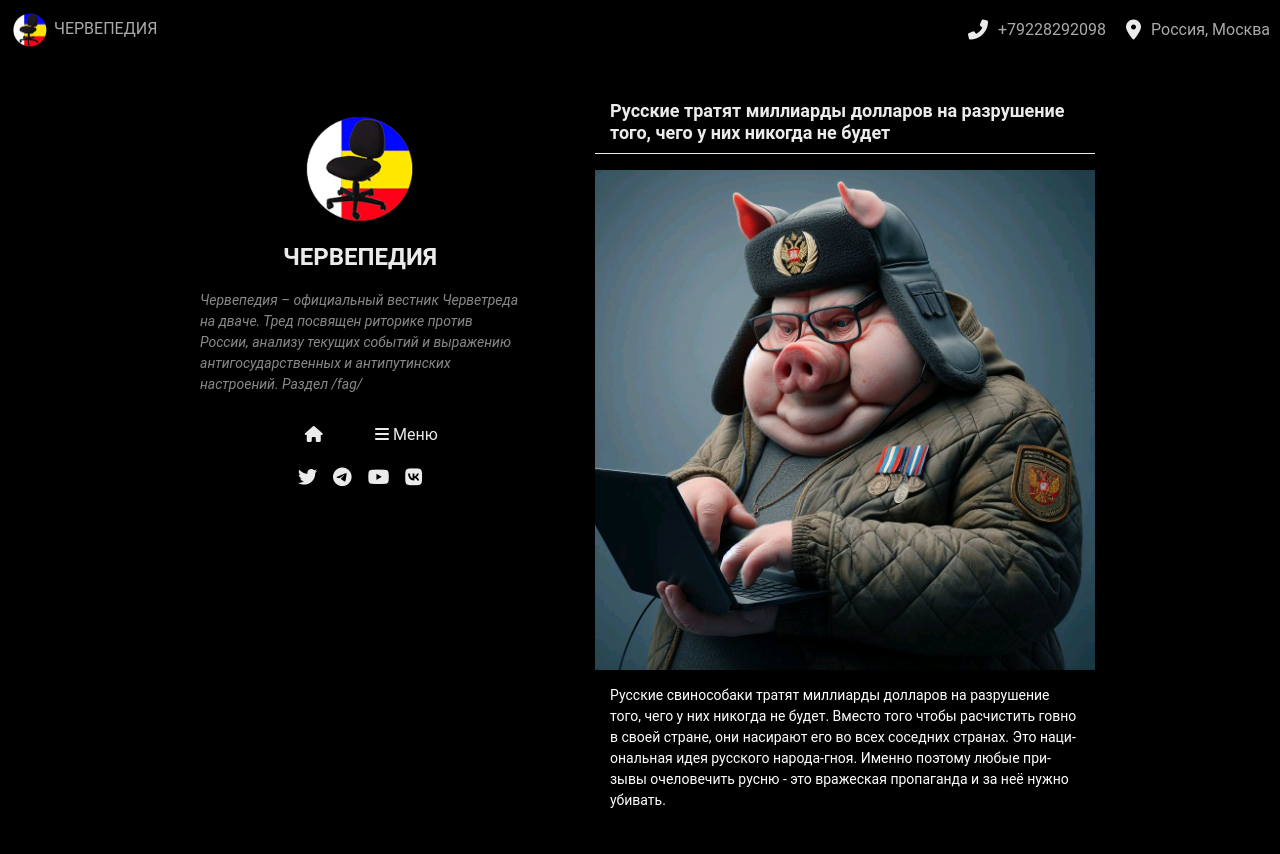
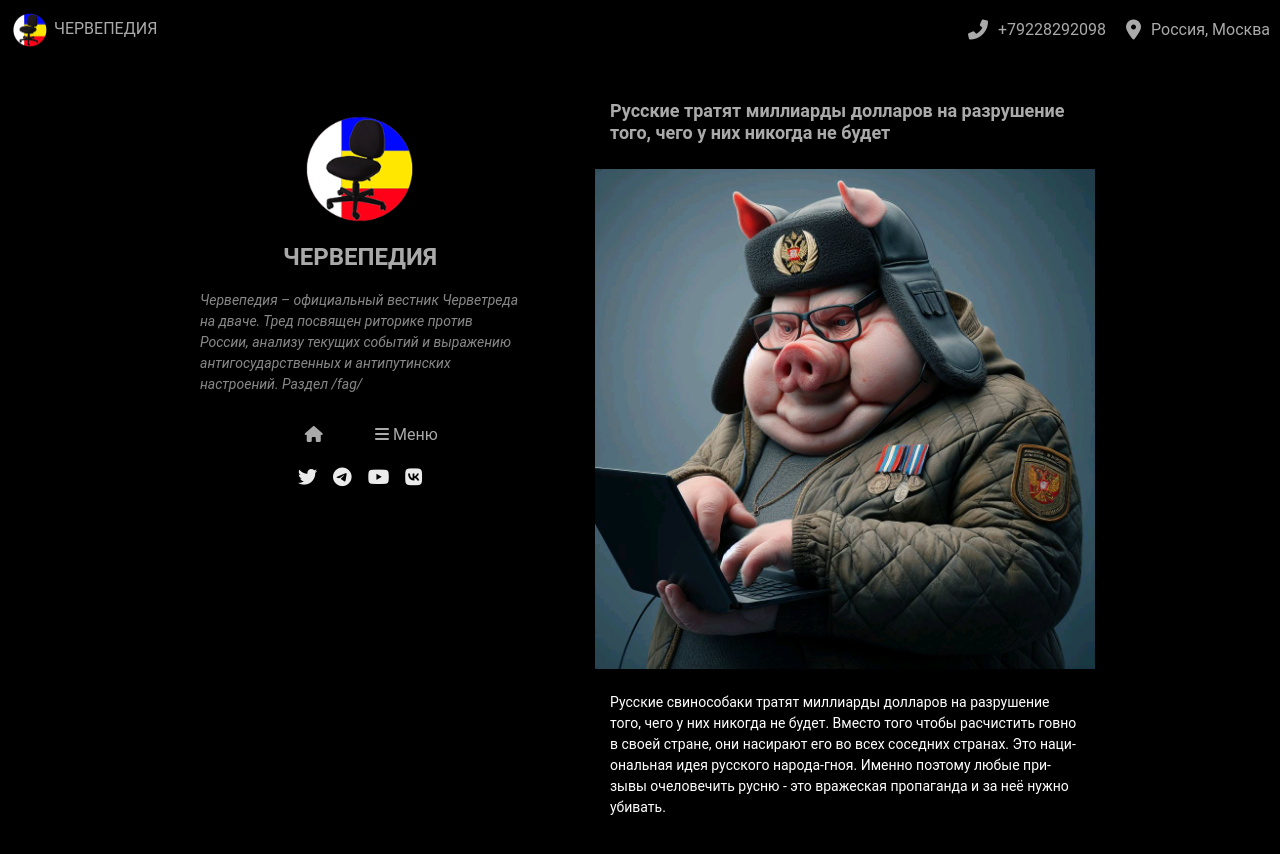
Before and after one commit to chervepedia/chervepedia.github.io, a Jekyll site: the page built from _posts/2023-10-10-черветред-против-россии-14.md, in a window 1280 px wide. Shown: the top 854 px of the page. Built offline with Jekyll 4.4.1, drawn with Linux system fonts in a browser that asks for light colours; a script that is not in the unit is left out; comment, search, counter and statistics services are not loaded.

Commit message:
Update style.css

```diff
--- a/assets/css/style.css
+++ b/assets/css/style.css
@@ -1,3 +1,6 @@
+Что нужно сделать чтобы блок с текстом поста отступал сверху от картинки на 8 пикселей
+
+
 :root {
     --main-color: #EBEBEB; /* Светло-розовый цвет */
     --main-color-rgb: 255, 105, 180;
@@ -238,6 +241,7 @@
     justify-content: center;
     align-items: center; /* Центрирование изображения по вертикали */
     background: transparent;
+    margin-bottom: 8px;
 }
 
 /* Стили для изображения поста */
@@ -273,7 +277,6 @@
 
 /* Содержимое поста */
 .post-content {
-    margin-top: 8px;
     padding: 8px;
     font-size: 16px;
     color: #888;
@@ -281,6 +284,7 @@
     word-break: break-word;
     overflow-wrap: break-word;
     hyphens: auto;
+    margin: 0 auto;
     max-width: 100%;
 }
 
```
